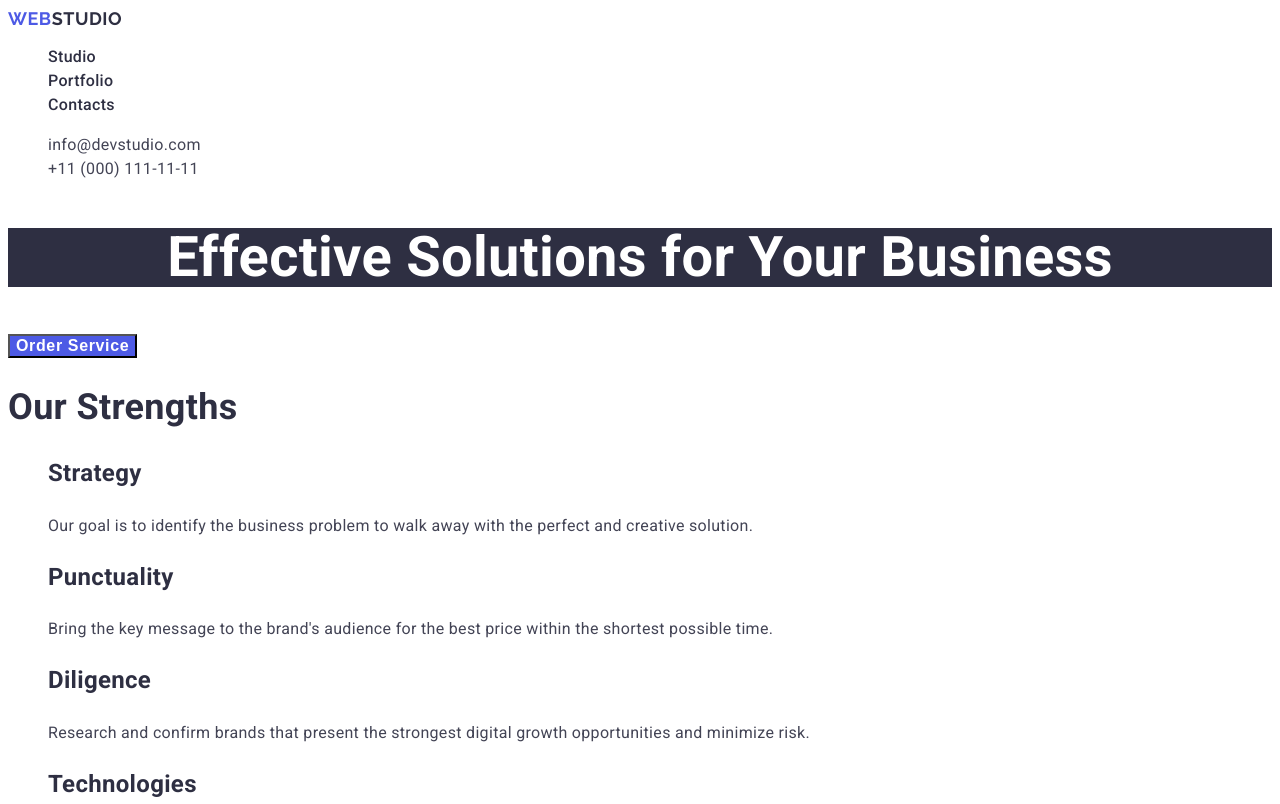
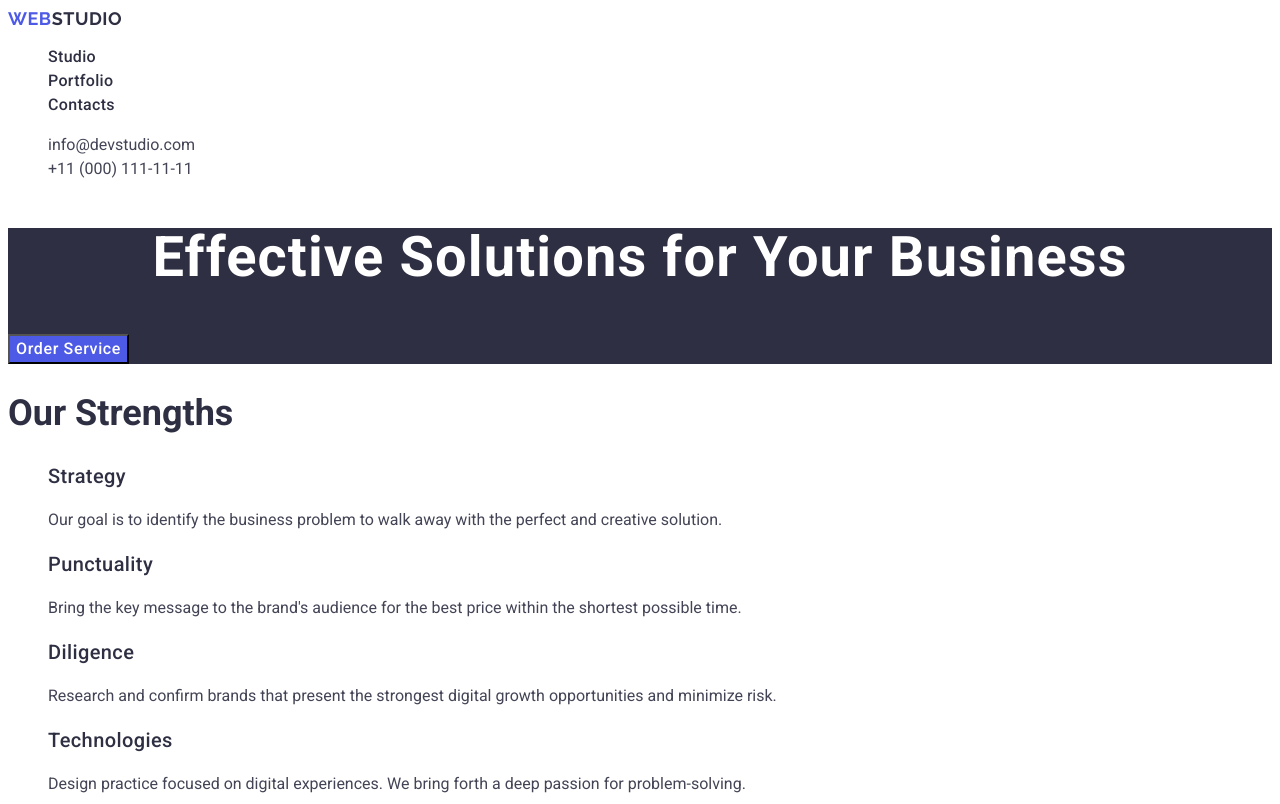
Before and after one commit to AistraViter/goit-markup-hw-02, a plain HTML site: page index.html in a window 1280 px wide. Shown: the top 804 px of the page. Drawn offline with Linux system fonts and the light colour scheme.

Commit message:
Правки 3 (залишок 36)

```diff
--- a/css/styles.css
+++ b/css/styles.css
@@ -2,7 +2,6 @@ body {
   font-family: "Roboto", sans-serif;
   color: #434455;
   background-color: white;
-  letter-spacing: 0.02em;
 }
 
 h2,
@@ -31,7 +30,6 @@ ul {
 }
 .logo-text .studio {
   color: #2e2f42;
-
 }
 
 .nav-text {
@@ -41,11 +39,16 @@ ul {
   line-height: 1.5;
   letter-spacing: 0.02em;
   text-decoration: none;
+}
 
+.nav-text:active,
+.nav-text:hover,
+.nav-text:focus {
+  color: #404bbf;
 }
 
 .contacts-text {
-    font-style: normal;
+  font-style: normal;
 }
 
 .contacts-text-item {
@@ -60,7 +63,6 @@ ul {
   color: #404bbf;
 }
 
-
 .footer-text {
   color: #f4f4fd;
   background-color: #2e2f42;
@@ -68,14 +70,23 @@ ul {
   line-height: 1.5;
   text-align: justify;
 }
+.website-title-section {
+  background-color: #2e2f42;
+}
+
+.team-section {
+  background-color: #f4f4fd;
+}
+
+
 
 .website-title {
   color: white;
-  background-color: #2e2f42;
   font-weight: bold;
   font-size: 56px;
   line-height: 1.07;
   text-align: center;
+  letter-spacing: 0.02em;
 }
 
 .section-title {
@@ -84,24 +95,29 @@ ul {
   line-height: 1.11;
 }
 
-.strengths-title {
-  font-weight: medium;
-  font-size: 24px;
-  line-height: 1.33;
-}
 
+
+.strengths-title,
 .teammate-name,
 .product-name {
-  font-weight: medium;
+  font-weight: 500;
   font-size: 20px;
   line-height: 1.2;
+  letter-spacing: 0.02em;
 }
 
 .button-text {
+  font-family: "Roboto", sans-serif;
   color: white;
   background-color: #4d5ae5;
-  font-weight: bold;
+  font-weight: 500;
   font-size: 16px;
+  line-height: 1.5;
   letter-spacing: 0.04em;
   text-align: center;
+  cursor: pointer;
 }
+.button-text:hover,
+.button-text:focus {
+  background-color: #404bbf;
+}
--- a/index.html
+++ b/index.html
@@ -46,7 +46,7 @@
     <main>
       <!-- Section 1-->
 
-      <section>
+      <section class="website-title-section">
         <h1 class="website-title">Effective Solutions for Your Business</h1>
         <button type="button" class="button-text">Order Service</button>
       </section>
@@ -66,7 +66,7 @@
 
           <li>
             <h3 class="strengths-title">Punctuality</h3>
-            <p>
+            <p class="strengths-description">
               Bring the key message to the brand's audience for the best price
               within the shortest possible time.
             </p>
@@ -91,7 +91,7 @@
       </section>
 
       <!-- Section 3-->
-      <section>
+      <section class="team-section">
         <h2 class="section-title">Our Team</h2>
         <ul>
           <li>
```
